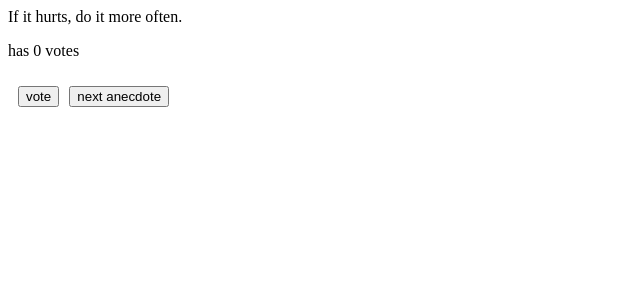
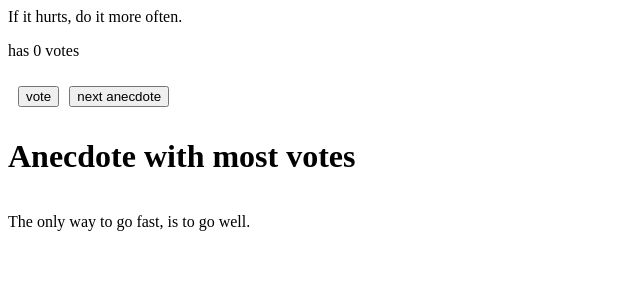
Before and after one commit to osuchlorena/fullstackopen, a React (Vite) app: page / in a window 1280 px wide. Shown: the top 300 px of the page, without its empty margins (0-640 px from the left). Built offline with nearby package versions, Linux system fonts and the light colour scheme.

Commit message:
1.14*: anecdotes step 3

```diff
--- a/src/App.jsx
+++ b/src/App.jsx
@@ -68,6 +68,13 @@ const App = () => {
           next anecdote
         </button>
       </div>
+      <h1>Anecdote with most votes</h1>
+      {
+        anecdotes.length > 0 && (
+          <p>{anecdotes.reduce((prev, current) => (prev.vote > current.vote) ? prev : current).text}</p>
+        )
+      }
+
     </div>
   );
 };
```
